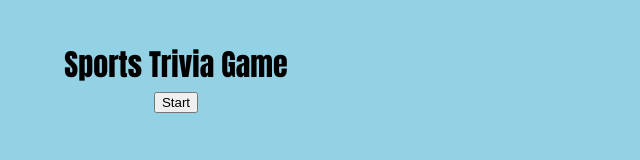
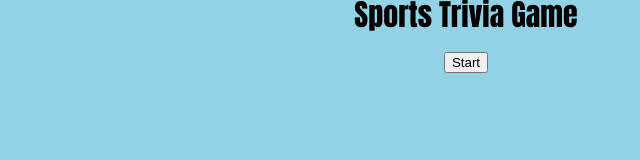
Before and after one commit to dsanchez910/triviagame, a plain HTML site: page index.html in a window 1280 px wide. Shown: the whole page, without its empty margins (174-814 px from the left). Drawn offline with nearby package versions, Linux system fonts and the light colour scheme.

Commit message:
centered the game to the middle of the page

```diff
--- a/assets/css/style.css
+++ b/assets/css/style.css
@@ -7,8 +7,10 @@ body {
   }
 
   .container{
-	margin-top: 50px;
-	text-align: center;
+	margin-top: 100px;
+  text-align: center;
+  align-items: center;
+  justify-content: center;
 	height: 100%;
 	width: 700px;
 }
--- a/index.html
+++ b/index.html
@@ -9,10 +9,20 @@
 
 </head>
 
+<header>Sports Trivia Game</header>
+
 <body>
 
+    <style>
+        .container {
+        max-width: 500px;
+        margin: auto;
+        padding: 10px;
+                }
+    </style>
+
     <div class='container'>
-            <header>Sports Trivia Game</header>
+
         <button class='btn btn-primary' id='startBtn'>Start</button>
 
         <div id=timeLeft></div>
```
